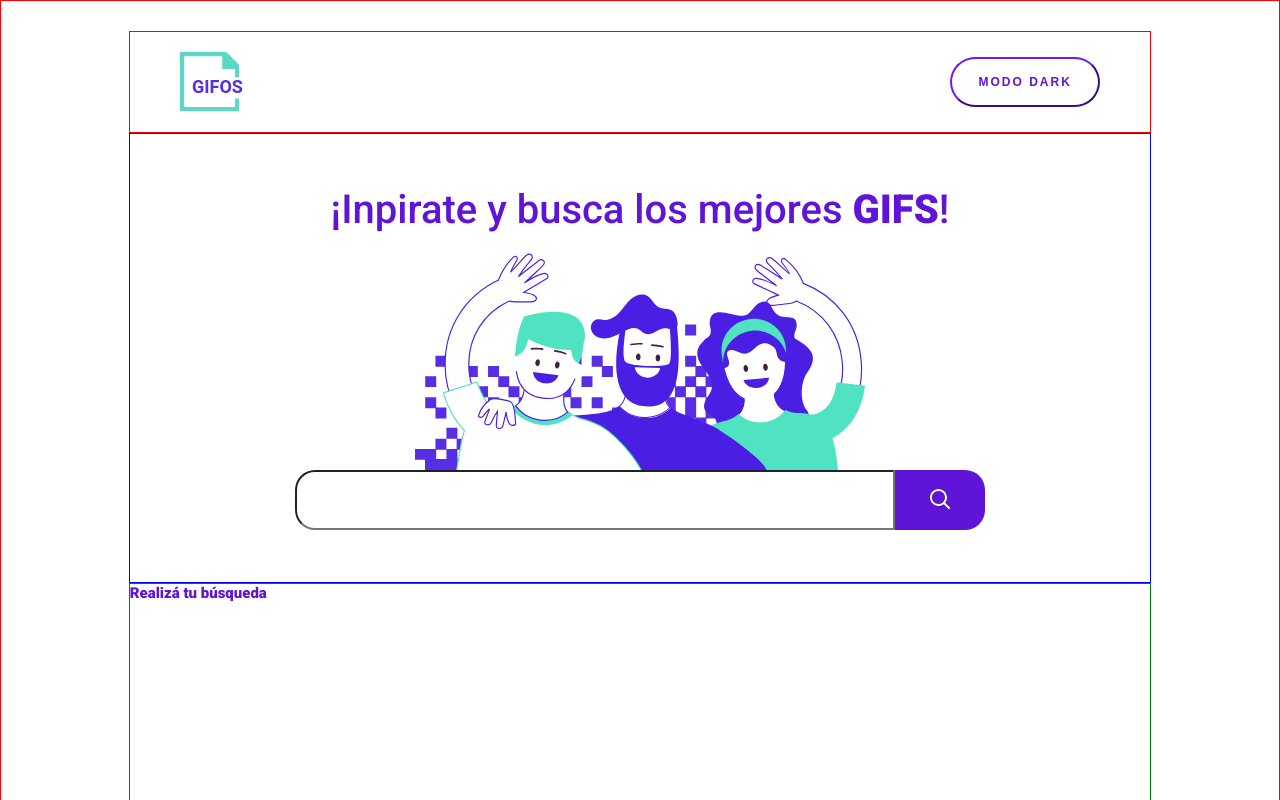
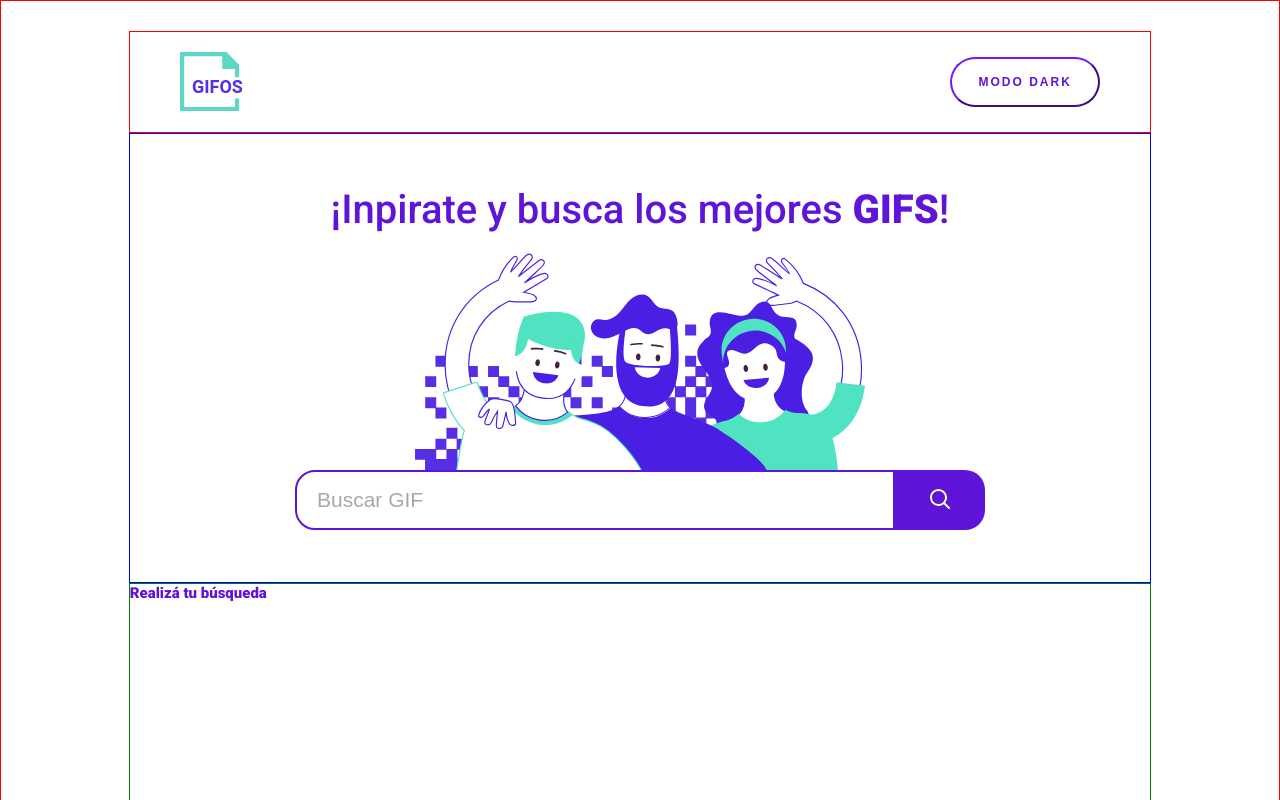
Before and after one commit to MGagiledevelopment/GIFS-PROJECT, a React (Create React App) app: page / in a window 1280 px wide. Shown: the top 800 px of the page. Built offline with nearby package versions, Linux system fonts and the light colour scheme.

Commit message:
manejando estado input text

```diff
--- a/src/components/Navbar/sub-components/input-text.jsx
+++ b/src/components/Navbar/sub-components/input-text.jsx
@@ -1,6 +1,17 @@
-import React from "react"
+import React, {useState} from "react"
 import inputStyles from "../sub-components/inputs.module.css"
 
 export default function InputText (props){
-    return <input className={`${props.button ? inputStyles.dark : " "} ${inputStyles.inputtext} `}type="text" />
+
+    const[text, setText] = useState("Buscar GIF")
+
+    const setterClick = ()=>{
+        setText(" ")
+    }
+
+    const setterText = (e)=>{
+        setText(e.target.value)
+    }
+
+    return <input value={text} onChange={setterText} onClick={setterClick} className={`${props.button ? inputStyles.dark : " "} ${inputStyles.inputtext} `}type="text" />
 }
--- a/src/components/Navbar/sub-components/inputs.module.css
+++ b/src/components/Navbar/sub-components/inputs.module.css
@@ -1,14 +1,20 @@
 .inputtext{
     height: 6rem;
     width:60rem;
+    font-size: 2.1rem;
+    padding: 2rem;
+    color:rgba(128, 128, 128, 0.685);
+    border: 0.2rem solid rgb(95,20,216);
     border-top-left-radius: 2rem;
     border-bottom-left-radius: 2rem;
     outline: none;
+
 
 }
 
 .dark.inputtext{
     background-color:rgb(56,55,55) ;
+    border:0.2rem solid white;
 }
 
 .search{
```
